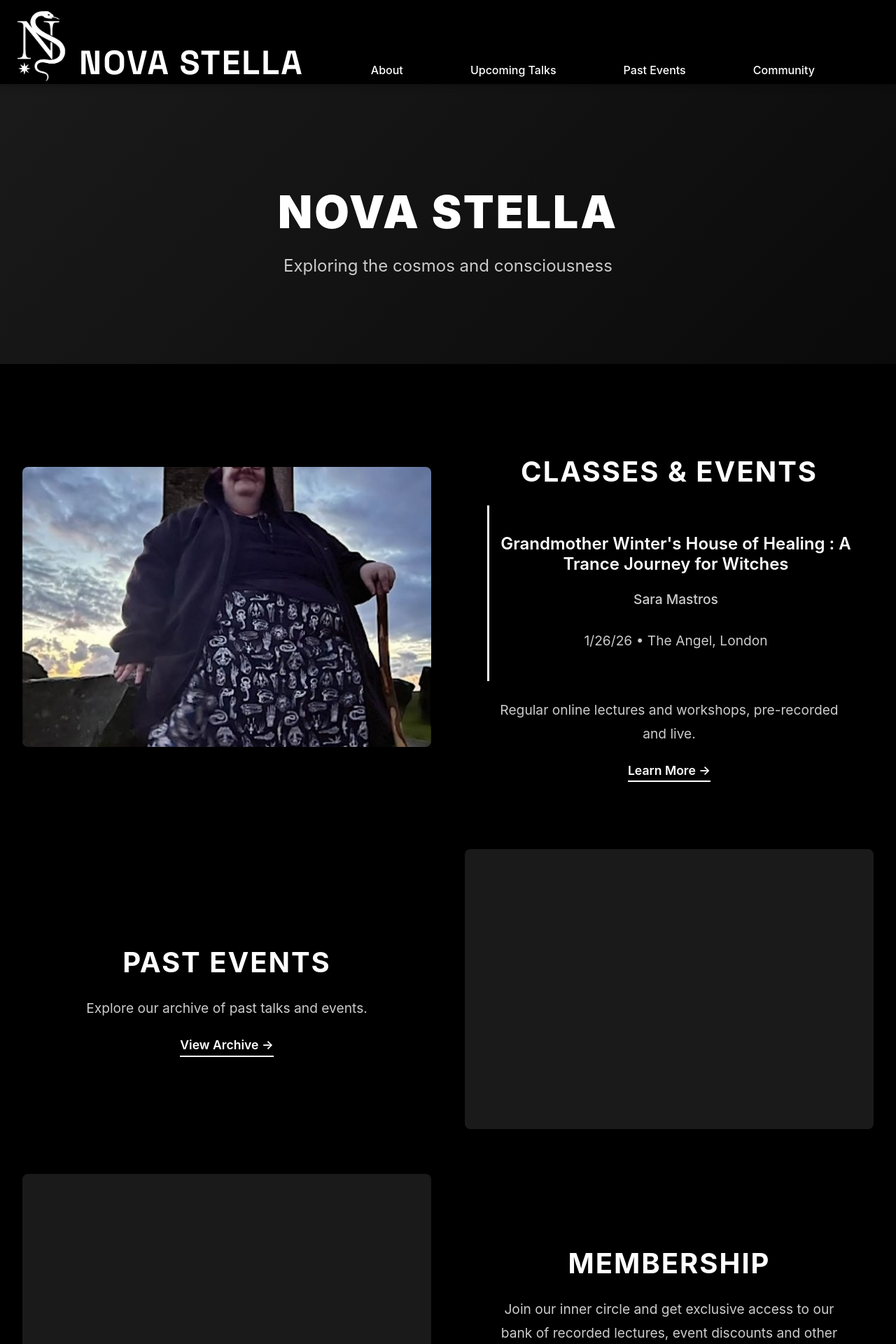
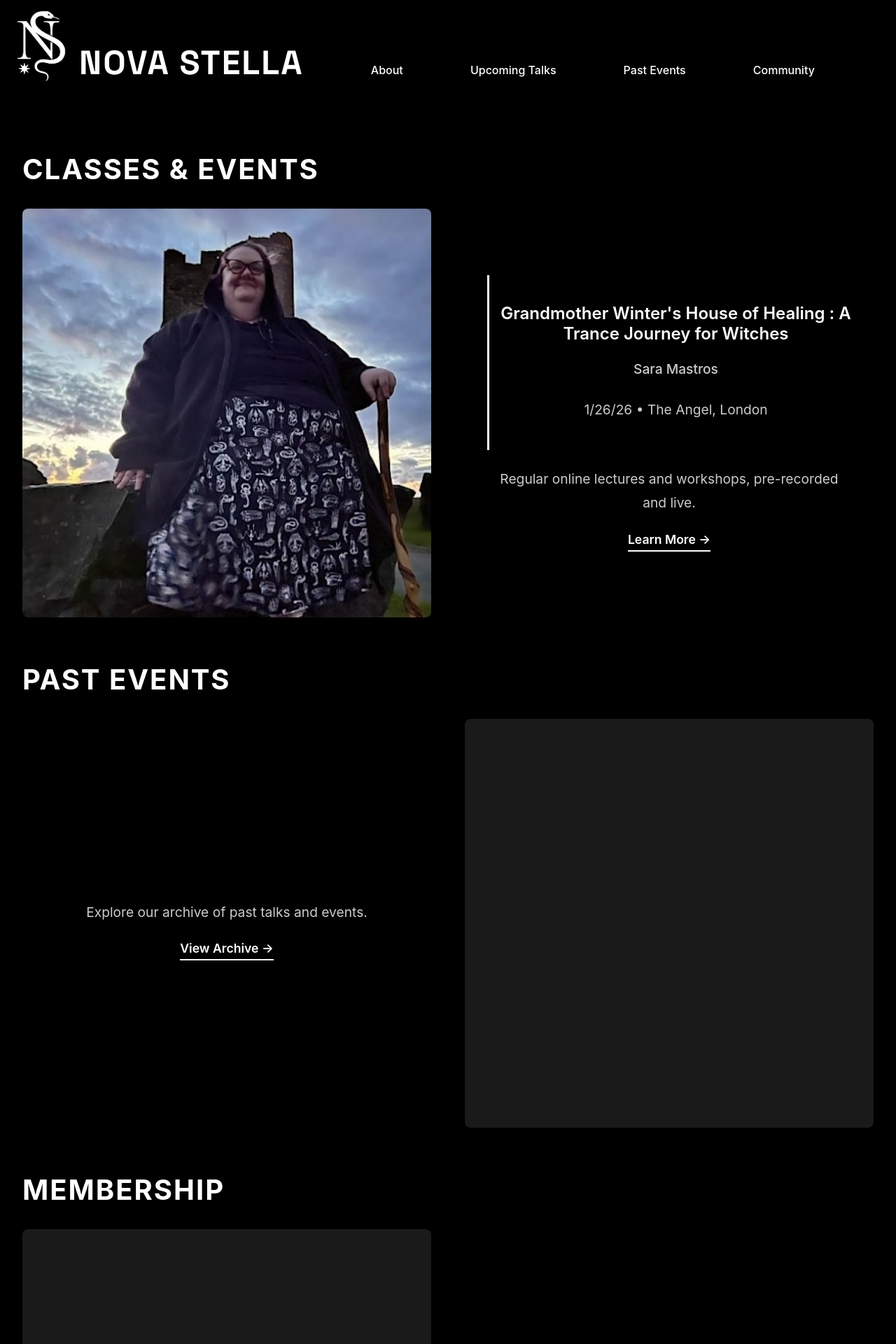
Before and after one commit to EmmaluFox/nova-stella, a React (Create React App) app: page / in a window 1280 px wide. Shown: the top 1920 px of the page at 70% size. Built offline with nearby package versions, Linux system fonts and the light colour scheme; a web font is replaced by a local one.

Commit message:
Remove hero banner, make image boxes square, move section headers above images on Home page

```diff
--- a/src/pages/Home.css
+++ b/src/pages/Home.css
@@ -39,14 +39,26 @@
 }
 
 .home-section {
+  margin-bottom: 4rem;
+}
+
+.section-header {
+  font-size: 2.5rem;
+  margin-bottom: 2rem;
+  color: #ffffff;
+  font-weight: 700;
+  letter-spacing: 2px;
+  text-align: left;
+}
+
+.section-layout {
   display: grid;
   grid-template-columns: 1fr 1fr;
   gap: 3rem;
-  margin-bottom: 4rem;
   align-items: center;
 }
 
-.home-section.reverse {
+.home-section.reverse .section-layout {
   grid-template-columns: 1fr 1fr;
 }
 
@@ -60,7 +72,7 @@
 
 .section-image {
   width: 100%;
-  height: 400px;
+  aspect-ratio: 1 / 1;
   background-color: #1a1a1a;
   border-radius: 8px;
   overflow: hidden;
@@ -75,14 +87,6 @@
 .section-content {
   padding: 2rem;
   color: #ffffff;
-}
-
-.section-content h2 {
-  font-size: 2.5rem;
-  margin-bottom: 1.5rem;
-  color: #ffffff;
-  font-weight: 700;
-  letter-spacing: 2px;
 }
 
 .next-event-info {
--- a/src/pages/Home.js
+++ b/src/pages/Home.js
@@ -29,23 +29,16 @@ function Home() {
 
   return (
     <div className='home-page'>
-      {/* Hero Banner */}
-      <div className='hero-banner'>
-        <div className='hero-content'>
-          <h1>NOVA STELLA</h1>
-          <p>Exploring the cosmos and consciousness</p>
-        </div>
-      </div>
-
       {/* Main Content Sections */}
       <div className='home-sections'>
         {/* Section 1 */}
         <div className='home-section'>
+          <h2 className='section-header'>CLASSES & EVENTS</h2>
+          <div className='section-layout'>
             <div className='section-image'>
               {eventImage && <img src={eventImage} alt={firstEvent?.speaker} />}
             </div>
             <div className='section-content'>
-            <h2>CLASSES & EVENTS</h2>
               {firstEvent && (
                 <div className='next-event-info'>
                   <h3>{firstEvent.title}</h3>
@@ -57,40 +50,47 @@ function Home() {
               <a href='/upcoming-talks' className='section-link'>Learn More →</a>
             </div>
           </div>
+        </div>
 
         {/* Section 2 */}
         <div className='home-section reverse'>
+          <h2 className='section-header'>PAST EVENTS</h2>
+          <div className='section-layout'>
             <div className='section-image'>
               {/* Add your image here */}
             </div>
             <div className='section-content'>
-            <h2>PAST EVENTS</h2>
               <p>Explore our archive of past talks and events.</p>
               <a href='/past-events' className='section-link'>View Archive →</a>
+            </div>
           </div>
         </div>
 
         {/* Section 3 */}
         <div className='home-section'>
+          <h2 className='section-header'>MEMBERSHIP</h2>
+          <div className='section-layout'>
             <div className='section-image'>
               {/* Add your image here */}
             </div>
             <div className='section-content'>
-            <h2>MEMBERSHIP</h2>
               <p>Join our inner circle and get exclusive access to our bank of recorded lectures, event discounts and other treats.</p>
               <a href='/community' className='section-link'>Join Now →</a>
+            </div>
           </div>
         </div>
 
         {/* Section 4 */}
         <div className='home-section reverse'>
+          <h2 className='section-header'>ABOUT US</h2>
+          <div className='section-layout'>
             <div className='section-image'>
               {/* Add your image here */}
             </div>
             <div className='section-content'>
-            <h2>ABOUT US</h2>
               <p>Learn more about Nova Stella and our mission.</p>
               <a href='/about' className='section-link'>Discover More →</a>
+            </div>
           </div>
         </div>
       </div>
```
Lines whose indentation alone changed are shown as unchanged.
